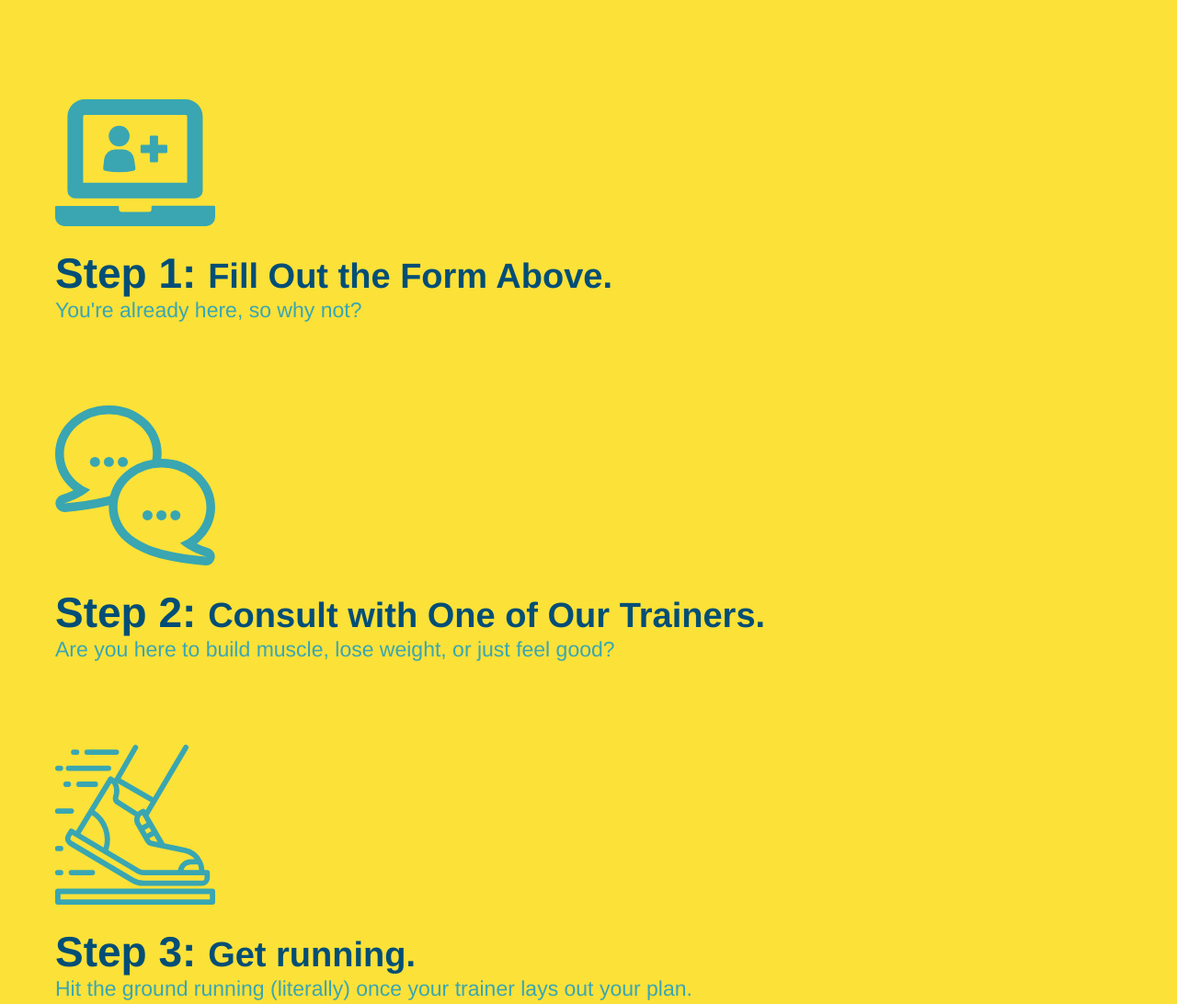
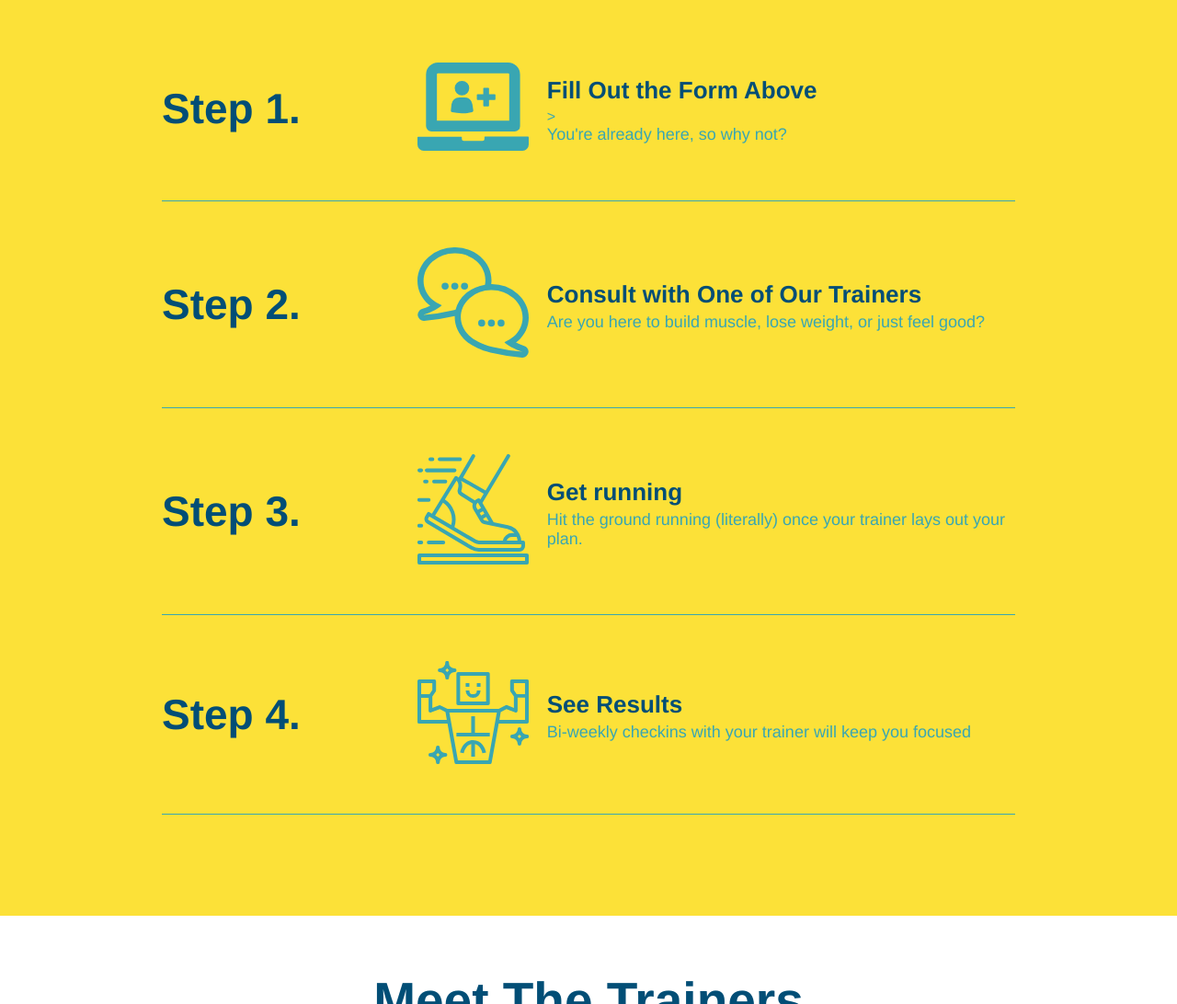
Before and after one commit to TMcG1998/run-buddy, a plain HTML site: page index.html in a window 1280 px wide. Shown: the part 1260-2352 px from the top of the page at 92% size. Drawn offline with Linux system fonts and the light colour scheme.

Commit message:
add flexbox to steps

```diff
--- a/assets/css/style.css
+++ b/assets/css/style.css
@@ -180,27 +180,59 @@ h3 {
 }
 
 .steps div {
-    margin-bottom: 80px;
+
 }
 
-.steps img {
-    width: 15%;
-    margin: 10px 0;
+.step-img {
+    flex: 1 12%;
+    margin-right: 20px;
 }
 
-.steps h3 {
+.step {
+    margin: 50px auto;
+    padding-bottom: 50px;
+    width: 80%;
+    border-bottom: 1px solid #39a6b2;
+    display: flex;
+    flex-wrap: wrap;
+    align-items: center;
+    justify-content: space-between;
+}
+
+.step h3 {
     color: #024e76;
     font-size: 46px;
-    margin-top: 10px;
+    flex: 1 30%;
 }
 
-.steps p {
+.step-info {
+    display: flex;
+    flex-wrap: wrap;
+    align-items: center;
+    flex: 2 70%;
+}
+
+.step-text {
+    flex: 12;
+}
+
+.step-img img {
+    max-width: 100%;
+}
+
+.step-text p {
     color: #39a6b2;
-    font-size: 23px;
+    font-size: 18px;
+}
+
+.step-text h4 {
+    font-size: 26px;
+    line-height: 1.5;
+    color: #024e76;
 }
 
 .steps span {
-    font-size: 38px;
+
 }
 
 .trainers {
--- a/index.html
+++ b/index.html
@@ -95,28 +95,57 @@
             <div class="flex-row">
                 <h2 class="section-title secondary-border">What You Do </h2>
             </div>
-            <div>
+
+            <div class="step">
+                <h3>Step 1.</h3>
+                <div class="step-info">
+                    <div class="step-img">
                         <img src="./assets/images/step-1.svg" alt="" />
-                <h3>Step 1: <span>Fill Out the Form Above.</span></h3>
+                    </div>
+                    <div class="step-text">
+                        <h4>Fill Out the Form Above</h4>>
                         <p>You're already here, so why not?</p>
                     </div>
+                </div>
+            </div>
 
-            <div>
+            <div class="step">
+                <h3>Step 2.</h3>
+                <div class="step-info">
+                    <div class="step-img">
                         <img src="./assets/images/step-2.svg" alt="" />
-                <h3>Step 2: <span>Consult with One of Our Trainers.</span></h3>
+                    </div>
+                    <div class="step-text">
+                        <h4>Consult with One of Our Trainers</h4>
                         <p>Are you here to build muscle, lose weight, or just feel good?</p>
                     </div>
+                </div>
+            </div>
 
-            <div>
+            <div class="step">
+                <h3>Step 3.</h3>
+                <div class="step-info">
+                    <div class="step-img">
                         <img src="./assets/images/step-3.svg" alt="" />
-                <h3>Step 3: <span>Get running.</span></h3>
+                    </div>
+                    <div class="step-text">
+                        <h4>Get running</h4>
                         <p>Hit the ground running (literally) once your trainer lays out your plan.</p>
                     </div>
+                </div>
+            </div>
 
-            <div>
+            <div class="step">
+                <h3>Step 4.</h3>
+                <div class="step-info">
+                    <div class="step-img">
                         <img src="./assets/images/step-4.svg" alt="" />
-                <h3>Step 4: <span>See Results.</span></h3>
+                    </div>
+                    <div class="step-text">
+                        <h4>See Results</h4>
                         <p>Bi-weekly checkins with your trainer will keep you focused</p>
+                     </div>
+                </div>
             </div>
         </section>
 
```
Lines whose indentation alone changed are shown as unchanged.
